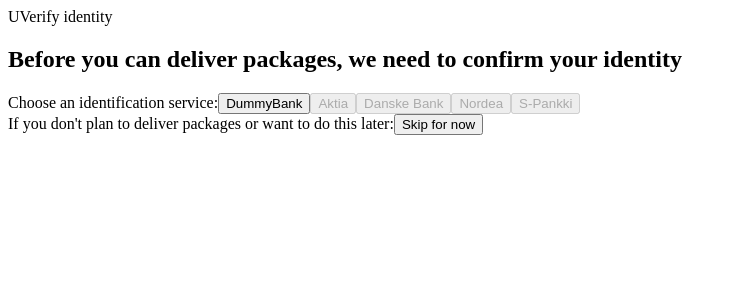
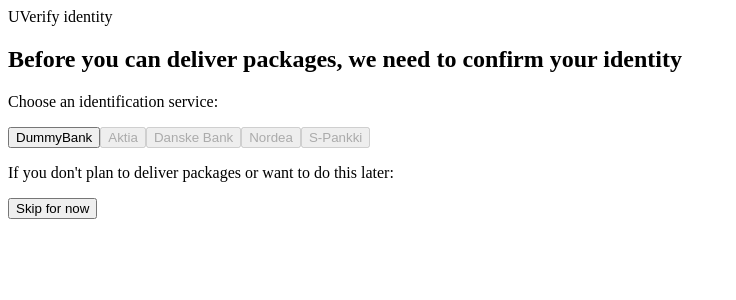
Before and after one commit to myrcella/unipak, a React app: page / in a window 1280 px wide. Both pictures are taken after typing "Sample", "Sample", "name@example.com", "5551234", "2020-01-15" into the empty fields and a click on the button "Next". Shown: the top 300 px of the page, without its empty margins (0-736 px from the left). Built offline with nearby package versions, Linux system fonts and the light colour scheme; the HTML template or start-up script is replaced by a standard one.

Commit message:
Move padding to form instelf
Remove unnecessary container divs

```diff
--- a/src/Auth/PaymentMethod.jsx
+++ b/src/Auth/PaymentMethod.jsx
@@ -69,10 +69,8 @@ export default class PaymentMethod extends React.Component {
             onChange={this.handleChange}
           />
           <Button block bsSize="lg" bsStyle="uniGr" type="submit">Next</Button>
-          <div>
-            If you don&apos;t plan to send packages or want to do this later:
-            <Button block bsSize="lg" bsStyle="uniOr" onClick={this.skip}>Skip for now</Button>
-          </div>
+          <p>If you don&apos;t plan to send packages or want to do this later:</p>
+          <Button block bsSize="lg" bsStyle="uniOr" onClick={this.skip}>Skip for now</Button>
         </form>
       </div>
     );
--- a/src/Auth/StrongAuth.jsx
+++ b/src/Auth/StrongAuth.jsx
@@ -14,18 +14,14 @@ export default class StrongAuth extends React.Component {
         <TopBanner text="Verify identity" />
         <form>
           <h2>Before you can deliver packages, we need to confirm your identity</h2>
-          <div>
-            Choose an identification service:
+          <p>Choose an identification service:</p>
           <Button block bsStyle="uniGr" onClick={this.props.start}>DummyBank</Button>
           <Button block bsStyle="uniGr" disabled>Aktia</Button>
           <Button block bsStyle="uniGr" disabled>Danske Bank</Button>
           <Button block bsStyle="uniGr" disabled>Nordea</Button>
           <Button block bsStyle="uniGr" disabled>S-Pankki</Button>
-          </div>
-          <div>
-            If you don&apos;t plan to deliver packages or want to do this later:
+          <p>If you don&apos;t plan to deliver packages or want to do this later:</p>
           <Button block bsSize="lg" bsStyle="uniOr" onClick={this.props.skip}>Skip for now</Button>
-          </div>
         </form>
       </div>
     );
```
Also changed, not shown: 1 other file (tests, documents, lock files or other folders). Lines whose indentation alone changed are shown as unchanged.
